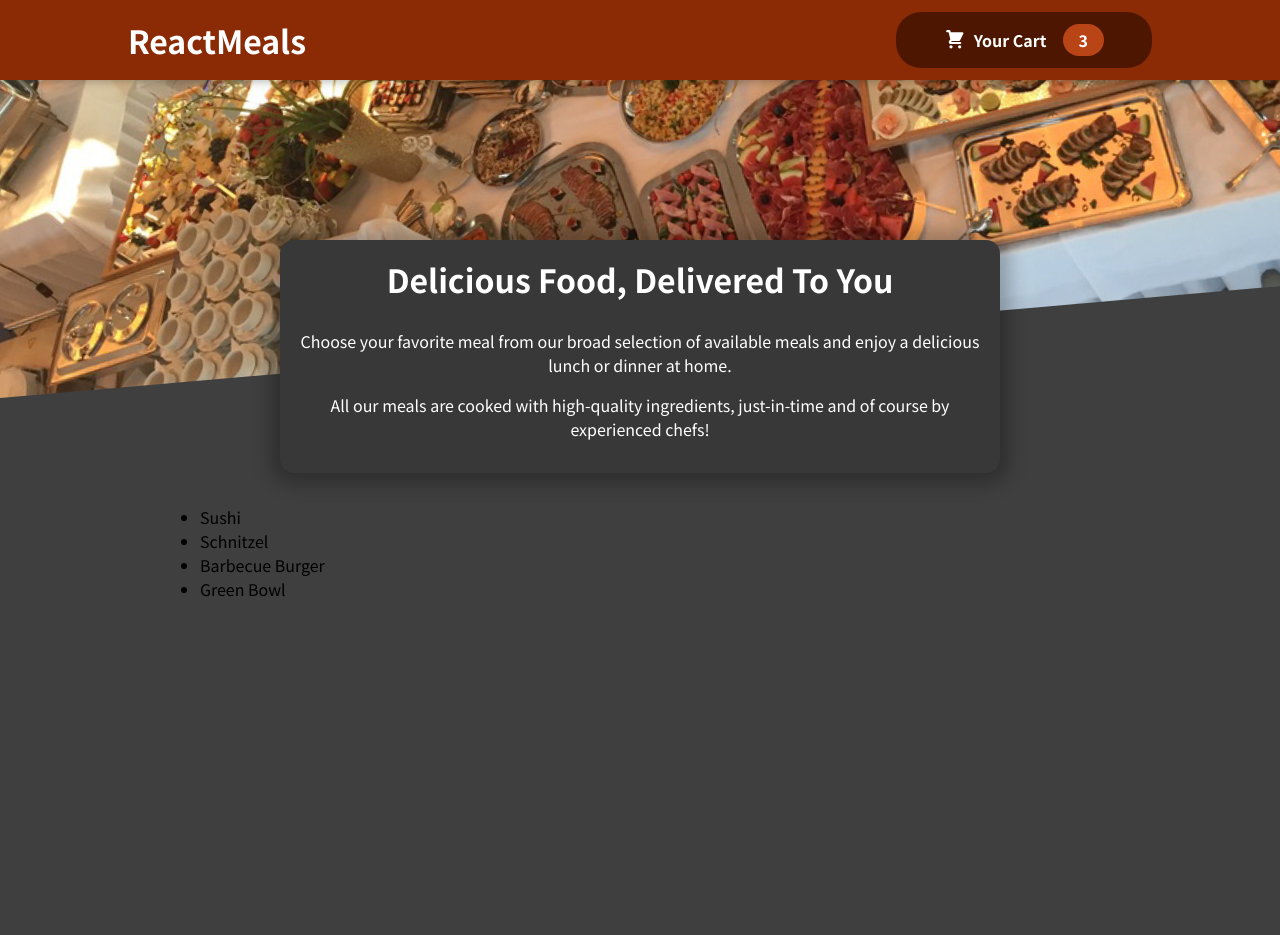
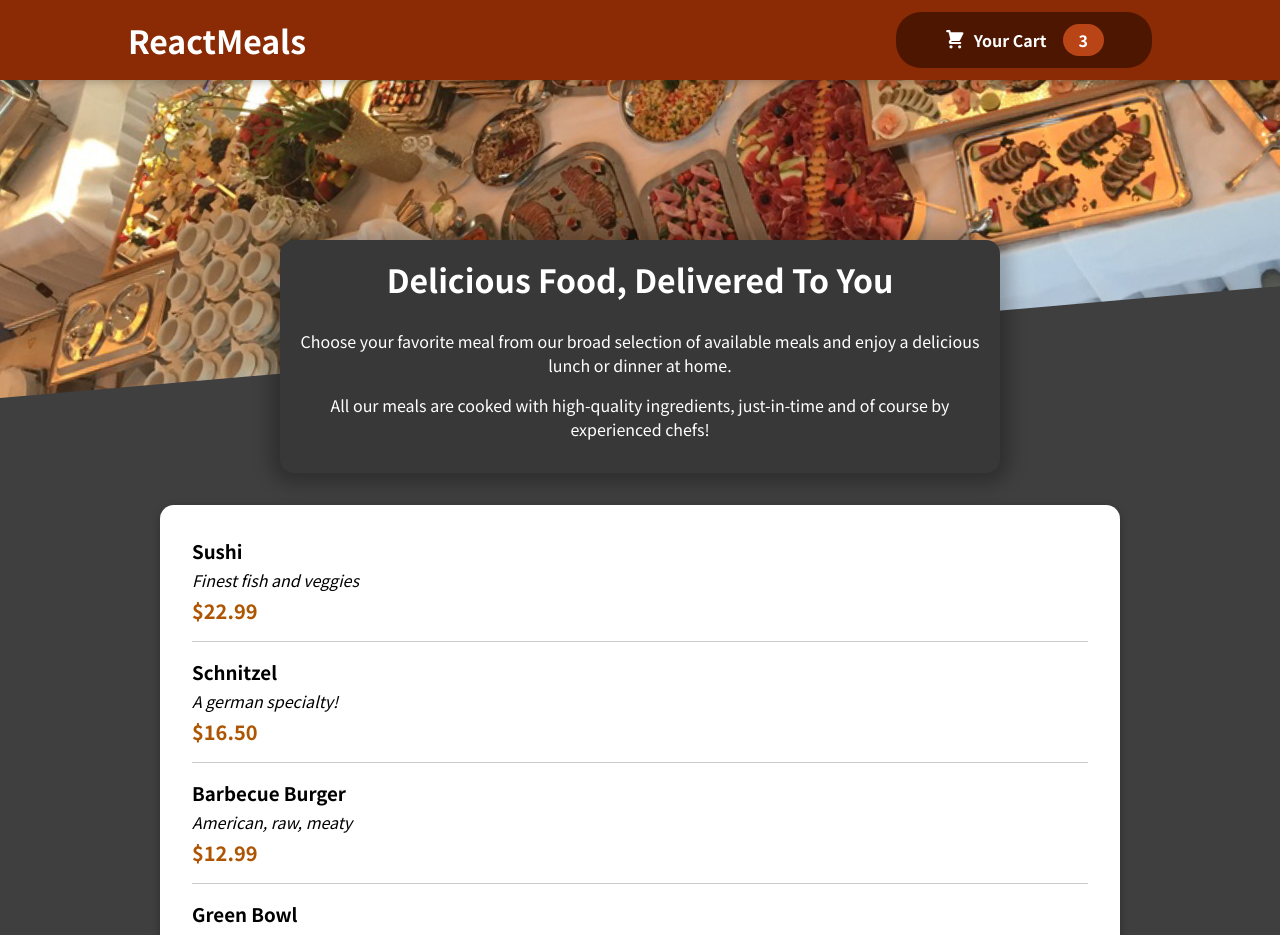
Before and after one commit to colta-cristi/food-order, a React (Create React App) app: page / in a window 1280 px wide. Shown: the top 935 px of the page. Before the commit the page ends 800 px from the top, so only its background shows below. Built offline with nearby package versions, Linux system fonts and the light colour scheme.

Commit message:
Add meal items

```diff
--- a/src/components/Meals/AvailableMeals.js
+++ b/src/components/Meals/AvailableMeals.js
@@ -1,4 +1,6 @@
 import classes from './AvailableMeals.module.css';
+import Card from '../UI/Card';
+import MealItem from './Item/MealItem';
 
 const DUMMY_MEALS = [
   {
@@ -28,9 +30,22 @@
 ];
 
 const AvailableMeals = () => {
-  const mealsList = DUMMY_MEALS.map(meal => <li>{meal.name}</li>);
+  const mealsList = DUMMY_MEALS.map(meal => (
+    <MealItem
+      key={meal.id}
+      name={meal.name}
+      description={meal.description}
+      price={meal.price}
+    />
+  ));
 
-  return <ul className={classes.meals}>{mealsList}</ul>;
+  return (
+    <section className={classes.meals}>
+      <Card>
+        <ul>{mealsList}</ul>
+      </Card>
+    </section>
+  );
 };
 
 export default AvailableMeals;
--- /dev/null
+++ b/src/components/Meals/Item/MealItem.js
@@ -0,0 +1,18 @@
+import classes from './MealItem.module.css';
+
+const MealItem = props => {
+  const price = `$${props.price.toFixed(2)}`;
+
+  return (
+    <li className={classes.meal}>
+      <div>
+        <h3>{props.name}</h3>
+        <div className={classes.description}>{props.description}</div>
+        <div className={classes.price}>{price}</div>
+      </div>
+      <div></div>
+    </li>
+  );
+};
+
+export default MealItem;
--- /dev/null
+++ b/src/components/Meals/Item/MealItem.module.css
@@ -0,0 +1,22 @@
+.meal {
+  display: flex;
+  justify-content: space-between;
+  margin: 1rem;
+  padding-bottom: 1rem;
+  border-bottom: 1px solid #ccc;
+}
+
+.meal h3 {
+  margin: 0 0 0.25rem 0;
+}
+
+.description {
+  font-style: italic;
+}
+
+.price {
+  margin-top: 0.25rem;
+  font-weight: bold;
+  color: #ad5502;
+  font-size: 1.25rem;
+}
--- /dev/null
+++ b/src/components/UI/Card.js
@@ -0,0 +1,7 @@
+import classes from './Card.module.css';
+
+const Card = props => {
+  return <div className={classes.card}>{props.children}</div>;
+};
+
+export default Card;
--- /dev/null
+++ b/src/components/UI/Card.module.css
@@ -0,0 +1,6 @@
+.card {
+  padding: 1rem;
+  box-shadow: 0 2px 8px rgba(0, 0, 0, 0.25);
+  border-radius: 14px;
+  background-color: white;
+}
```
